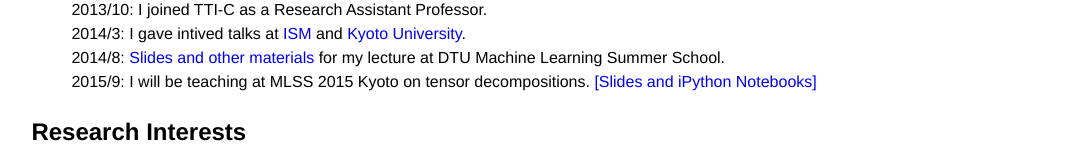
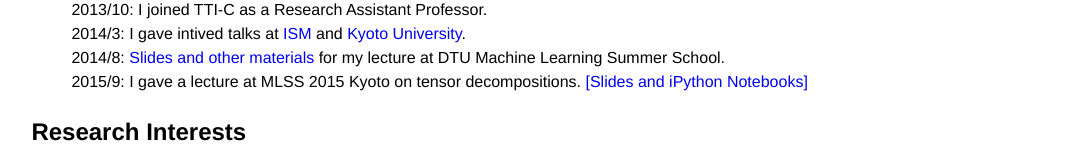
Before and after one commit to ryotat/ryotat.github.io, a plain HTML site: page index.html in a window 1280 px wide. Shown: the part 648-800 px from the top of the page, without its empty margins (103-1177 px from the left). Drawn offline with Linux system fonts and the light colour scheme.

Commit message:
Update index.html

```diff
--- a/index.html
+++ b/index.html
@@ -55,7 +55,7 @@
 	<li>2013/10: I joined TTI-C as a Research Assistant Professor.</li>
 	<li>2014/3: I gave intived talks at <a href="http://www.ism.ac.jp/~fukumizu/CoopMathWS2014/index.html">ISM</a> and <a href="http://www.iip.ist.i.kyoto-u.ac.jp/member/trendsinML/doku.php?id=home">Kyoto University</a>.</li>
 	<li>2014/8: <a href="https://github.com/ryotat/dtuphd14">Slides and other materials</a> for my lecture at DTU Machine Learning Summer School.</li>
-	<li>2015/9: I will be teaching at MLSS 2015 Kyoto on tensor decompositions. <a href="https://github.com/ryotat/mlss15/">[Slides and iPython Notebooks]</a></li>
+	<li>2015/9: I gave a lecture at MLSS 2015 Kyoto on tensor decompositions. <a href="https://github.com/ryotat/mlss15/">[Slides and iPython Notebooks]</a></li>
       </ul>
       <h2 id="Research_Interests">Research Interests</h2>
       <ul>
```
